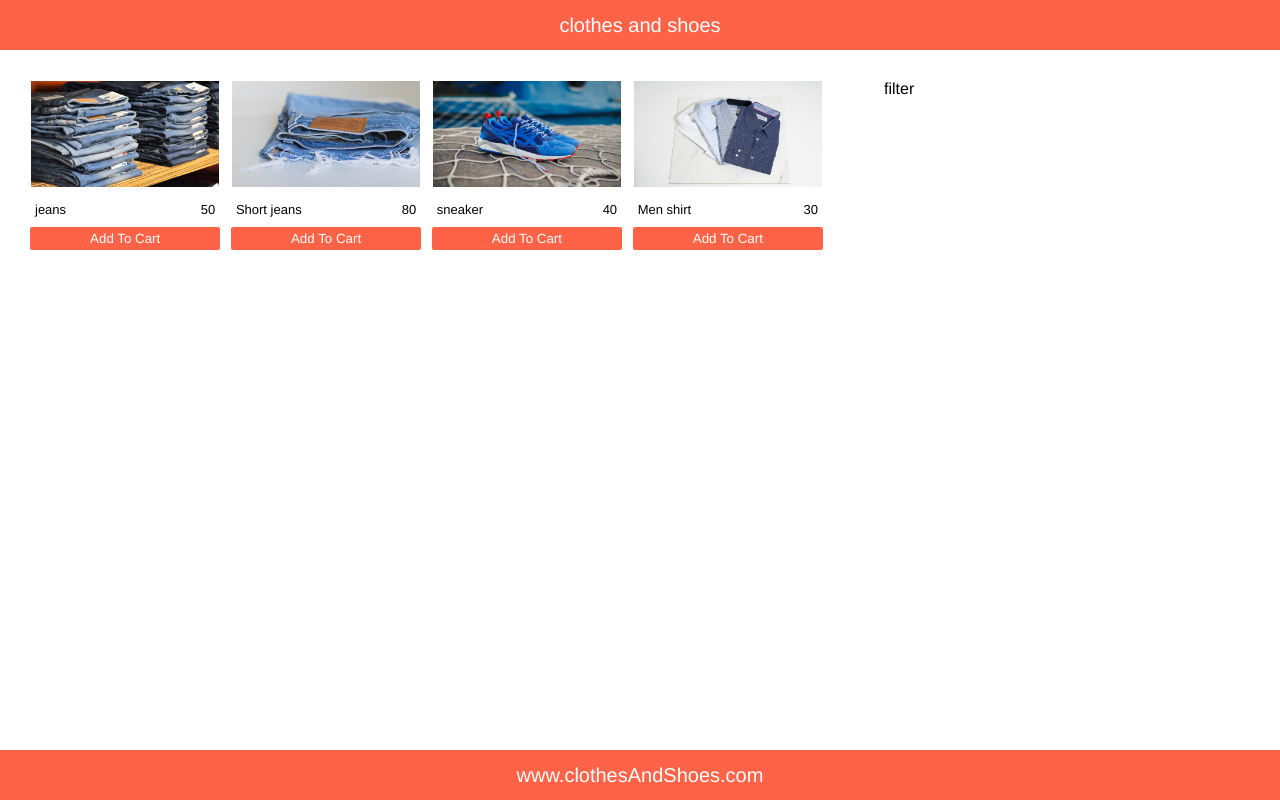
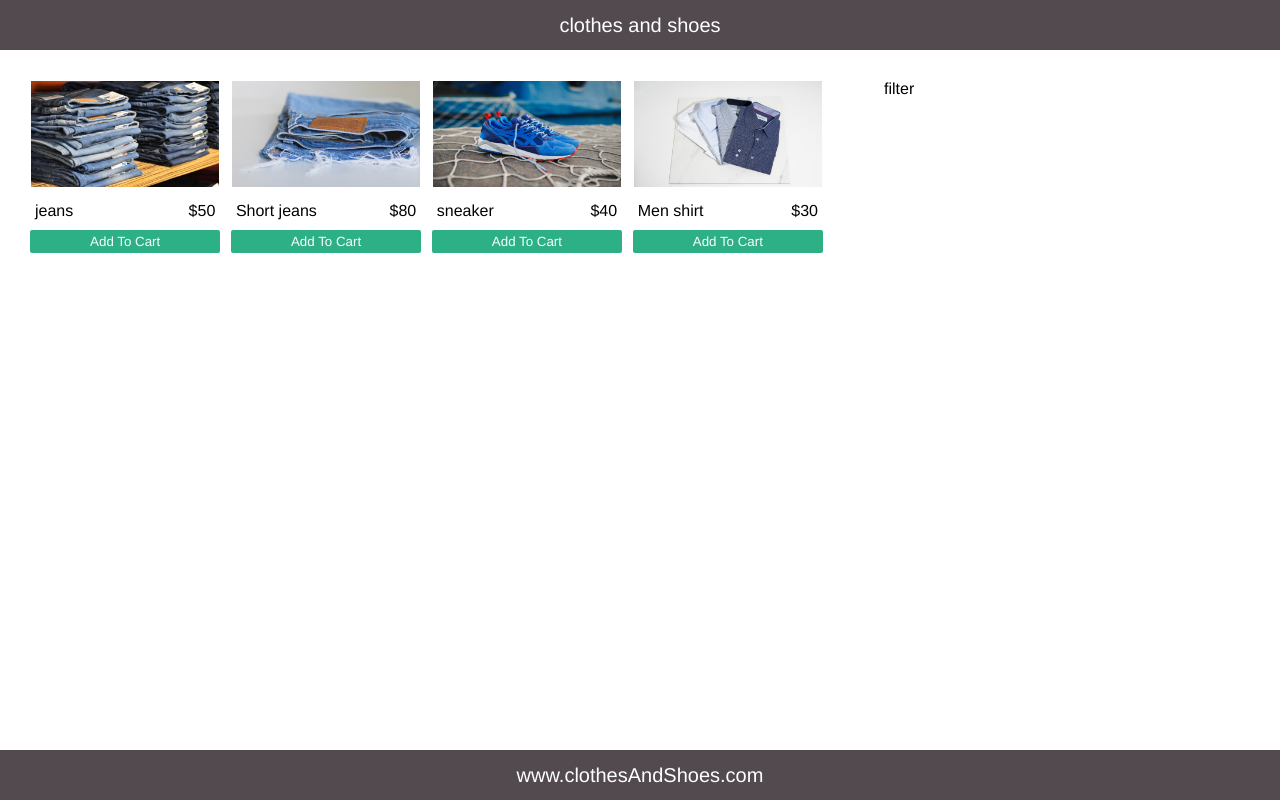
Before and after one commit to Mazen-Yousef/shopping-master, a React (Create React App) app in the folder client/: page / in a window 1280 px wide. Built offline with nearby package versions, Linux system fonts and the light colour scheme.

Commit message:
product info

```diff
--- a/client/gulpfile.js
+++ b/client/gulpfile.js
@@ -2,7 +2,7 @@ const gulp = require('gulp');
 const gulpSass = require('gulp-sass');
 const css = gulpSass(require('sass'));
 
-   // dgulp.task('sass', async function(){
+   //dgulp.task('sass', async function(){
     //gulp.src('src/components/**/*.scss').pipe(css()).pipe(gulp.dest('src/css'))})
 
 
--- a/client/package.json
+++ b/client/package.json
@@ -10,6 +10,7 @@
     "gulp-sass": "^5.1.0",
     "react": "^17.0.2",
     "react-dom": "^17.0.2",
+    "react-modal": "^3.14.4",
     "react-scripts": "5.0.0",
     "sass": "^1.49.0",
     "web-vitals": "^2.1.4"
--- a/client/src/App.js
+++ b/client/src/App.js
@@ -7,13 +7,13 @@ import data from "./data.json";
 
 
 function App() {
-  const [products , setProducts] = useState(data);
+  //const [products , setProducts] = useState(data);
 
     return (
     <div className="layout">
         <Header/>
         <div className="wrapper">
-          <Products products={products} />
+          <Products products={data} />
           <div className="filter">filter</div>
         </div>
         <Footer />
--- a/client/src/components/Footer/Footer.scss
+++ b/client/src/components/Footer/Footer.scss
@@ -1,6 +1,6 @@
 footer {
   grid-area: footer;
-  background-color: tomato;
+  background-color: #524a4e;
   color: #fff;
   display: flex;
   justify-content: center;
--- a/client/src/components/Header/Header.scss
+++ b/client/src/components/Header/Header.scss
@@ -1,6 +1,6 @@
 header {
   grid-area: header;
-  background-color: tomato;
+  background-color: #524a4e;
   color: #fff;
   display: flex;
   justify-content: center;
--- /dev/null
+++ b/client/src/components/Products/ProductModal.js
@@ -0,0 +1,23 @@
+import React from 'react';
+import Modal from 'react-modal';
+
+
+function ProductModal(props) {
+    const {product , closeModal} = props;
+  return (
+
+    <Modal isOpen={product} onRequestClose={closeModal}>
+    <span className='close-icon' onClick={closeModal}> &times;</span>
+
+   <div className='product-details'>
+   <img src={product.imagesUrl} alt = {product.title} />
+   <p>{product.desc} </p>
+   <p>${product.prise}</p>
+   <p>{product.title} </p>
+
+   </div>
+
+  </Modal>
+  );
+}
+export default ProductModal;
--- a/client/src/components/Products/Products.js
+++ b/client/src/components/Products/Products.js
@@ -1,16 +1,27 @@
-import React from 'react';
+import React, { useState } from 'react';
 import "../../css/Products/Products.css" ;
+import ProductModal from './ProductModal';
 
- function products(props) {
+ function Products(props) {
+   const [product, setProduct] = useState("");
+   const openModal = (hadi) => {
+    setProduct(hadi)
+   };
+   const closeModal = ()=>{
+    setProduct(false)
+
+   }
   return ( <div className="products">
 
-             { props.products.map( product => (
+             { props.products.map( hadi => (
 
-               <div key={product.id} className='productItem'>
-                   <img src={product.imagesUrl} alt = {product.title} />
+               <div key={hadi.id} className='productItem'>
+                 <a href='#' onClick={()=>openModal(hadi)}>
+                 <img src={hadi.imagesUrl} alt = {hadi.title} />
+                 </a>
                    <div className='productInfo'>
-                       <p>{product.title} </p>
-                        <span>{product.prise}</span>
+                       <p>{hadi.title} </p>
+                        <span>${hadi.prise}</span>
                    </div>
                    <button> Add To Cart</button>
 
@@ -20,7 +31,10 @@ import "../../css/Products/Products.css" ;
 
              )}
 
+            <ProductModal product={product} closeModal={closeModal}  />
+
+
 
            </div>);
 }
-export default products
+export default Products
--- a/client/src/components/Products/Products.scss
+++ b/client/src/components/Products/Products.scss
@@ -19,9 +19,25 @@
     display: block;
     width: 100%;
     border: 0;
-    background: tomato;
+    background: #2eb086;
     color: mintcream;
     padding: 4px;
     border-radius: 2px;
   }
 }
+.close-icon {
+  position: absolute;
+  right: 10px;
+  top: 10px;
+  cursor: pointer;
+}
+.product-details {
+  img {
+    display: block;
+    width: 50%;
+    margin: 20px auto;
+  }
+  p {
+    text-align: center;
+  }
+}
--- a/client/src/css/Footer/Footer.css
+++ b/client/src/css/Footer/Footer.css
@@ -1,6 +1,6 @@
 footer {
   grid-area: footer;
-  background-color: tomato;
+  background-color: #524a4e;
   color: #fff;
   display: flex;
   justify-content: center;
--- a/client/src/css/Header/Header.css
+++ b/client/src/css/Header/Header.css
@@ -1,6 +1,6 @@
 header {
   grid-area: header;
-  background-color: tomato;
+  background-color: #524a4e;
   color: #fff;
   display: flex;
   justify-content: center;
--- a/client/src/css/Products/Products.css
+++ b/client/src/css/Products/Products.css
@@ -14,14 +14,29 @@
   justify-content: space-between;
   align-items: center;
   margin: 10px 5px;
-  font-size: small;
 }
 .products button {
   display: block;
   width: 100%;
   border: 0;
-  background: tomato;
+  background: #2eb086;
   color: mintcream;
   padding: 4px;
   border-radius: 2px;
 }
+
+.close-icon {
+  position: absolute;
+  right: 10px;
+  top: 10px;
+  cursor: pointer;
+}
+
+.product-details img {
+  display: block;
+  width: 50%;
+  margin: 20px auto;
+}
+.product-details p {
+  text-align: center;
+}
```
Also changed, not shown: 1 other file (tests, documents, lock files or other folders).
